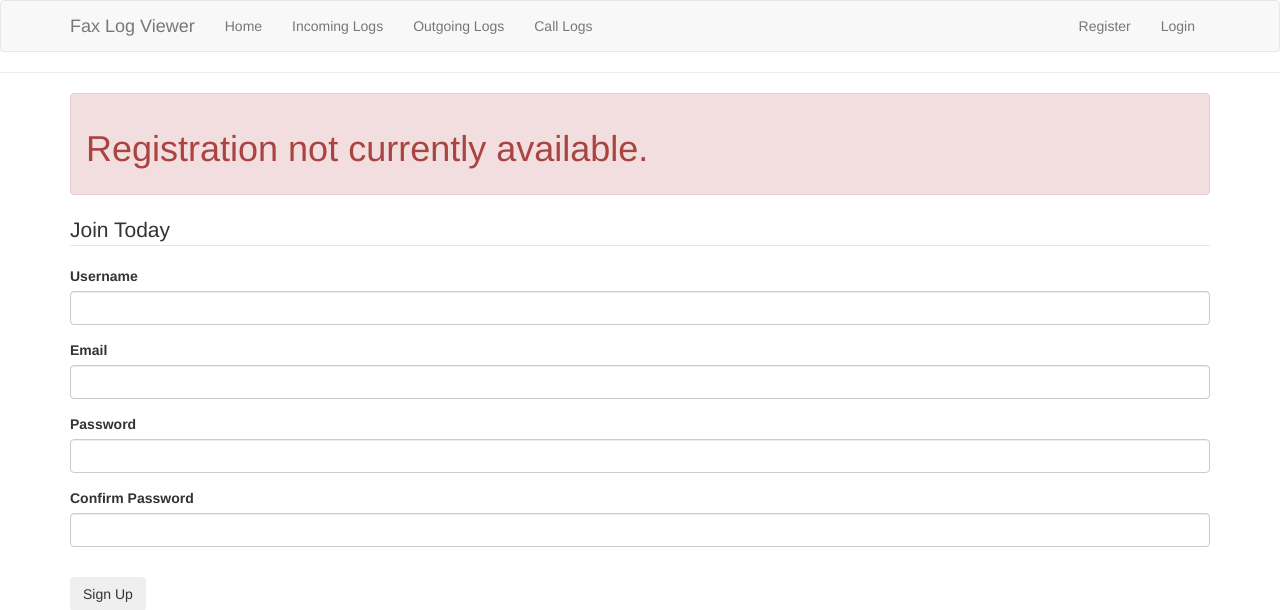
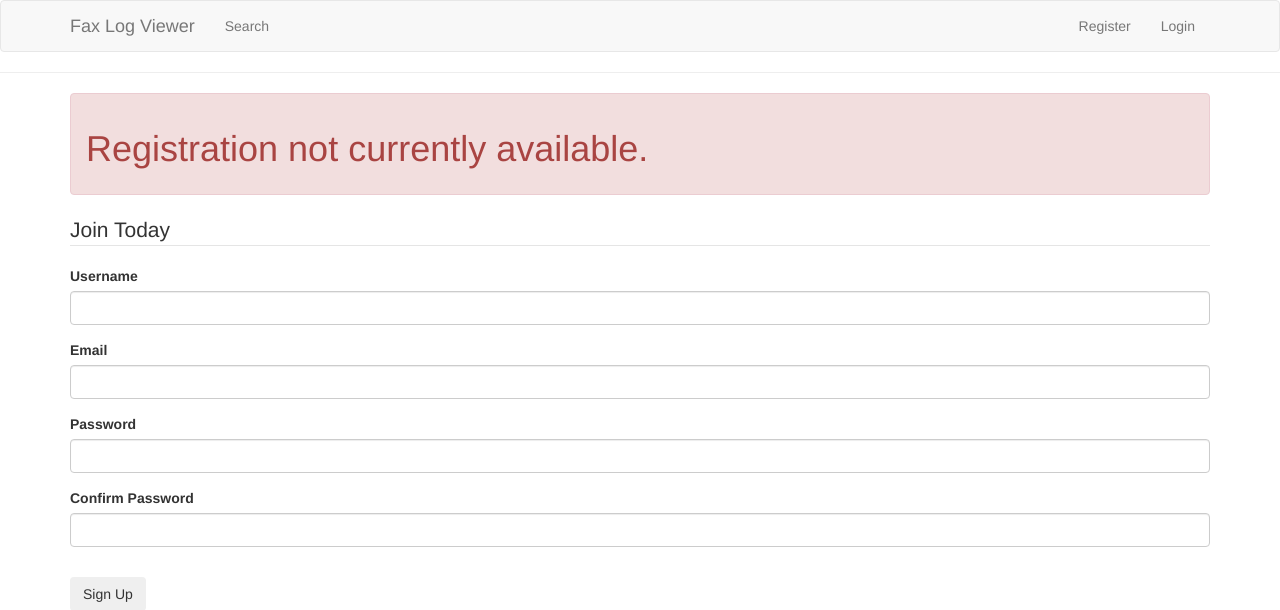
Before and after one commit to knuckle73/FaxLogViewer, a Flask app: page /register in a window 1280 px wide. Shown: the top 610 px of the page. Run offline with Flask 2, Linux system fonts and the light colour scheme; parts of the project's set-up code (start-up, migrations or seed data) failed here and were passed over; some libraries are stand-ins or nearby versions.

Commit message:
Worked on search template, and passing data to other templates

```diff
--- a/FaxLogViewer/Forms.py
+++ b/FaxLogViewer/Forms.py
@@ -1,5 +1,6 @@
 from flask_wtf import FlaskForm
-from wtforms import StringField, PasswordField, SubmitField, BooleanField, DateField, RadioField
+from wtforms import StringField, PasswordField, SubmitField, BooleanField, RadioField
+from wtforms.fields.html5 import DateField
 from wtforms.validators import DataRequired, Length, Email, EqualTo, optional
 
 
@@ -20,7 +21,7 @@ class LoginForm(FlaskForm):
 
 class SearchForm(FlaskForm):
 	DateStart = DateField('Start Date', format='%Y-%m-%d', validators=[DataRequired()])
-	DateEnd = DateField('End Date', format='%Y-%m-%d', validators=[optional])
+	DateEnd = DateField('End Date', format='%Y-%m-%d', validators=[optional()])
 	criteria = StringField('Search Criteria')
-	LogType = RadioField('Select Record Type', choices=[(1, 'Incoming Faxes'),(2, 'Outgoing Faxes')])
+	LogType = RadioField('Select Record Type', choices=[(1, 'Incoming Faxes'), (2, 'Outgoing Faxes')], default=[1])
 	submit = SubmitField('Search')
--- a/FaxLogViewer/routes.py
+++ b/FaxLogViewer/routes.py
@@ -1,37 +1,49 @@
 from flask import render_template, flash, redirect, url_for
 from FaxLogViewer import app, mysql
 from FaxLogViewer.Forms import LoginForm, RegistrationForm, SearchForm
+from datetime import timedelta
+
+
+
 
 
 @app.route('/')
+@app.route('/home')
+def home():
+	return render_template('home.html', title='Home')
 
 
+@app.route('/search', methods=['GET', 'POST'])
+def search():
+	form = SearchForm()
+	#if form.validate_on_submit():
+	datestart = form.DateStart.data
+	if not form.DateEnd.data:
+		dateend = datestart
+	else:
+		dateend = form.DateEnd.data
+	criteria = form.criteria.data
+	searchinfo = '{} {} {}'.format(datestart, dateend, criteria)
+	print("Length before passing to function: ", len(searchinfo))
+	if form.LogType.data == "1":
+		print("Incoming - Start date: " + str(datestart) + " End date: " + str(dateend) + " Search data: " + criteria)
+		return redirect(url_for('incoming', data=searchinfo))
+	elif form.LogType.data == "2":
+		print("Outgoing - Start date: " + str(datestart) + " End date: " + str(dateend) + " Search data: " + criteria)
+		return redirect(url_for('outgoing', data=searchinfo))
+	else:
+		flash('No log type was selected!')
+	return render_template('search.html', title='Search', form=form)
 
-@app.route('/home', methods=['GET', 'POST'])
-def home():
-	form = SearchForm()
-	if form.validate_on_submit():
-		datestart = form.DateStart.data
-		dateend = form.DateEnd.data
-		criteria = form.criteria.data
-		if form.LogType.choices == 1:
-			flash(" Incoming Start date: " + str(start) + " End date: " + str(end) + " Search data: " + data)
-			#return url_for(incoming(datestart, dateend, criteria))
-		elif form.LogType.choices == 2:
-			flash(" Outgoing Start date: " + str(start) + " End date: " + str(end) + " Search data: " + data)
-			#return url_for(outgoing(datestart, dateend, criteria))
-		else:
-			flash('No log type was selected!')
-
-	return render_template('home.html', title='Search', form=form)
-
-
-@app.route('/incoming')
-def incoming():   #start, end, data
+@app.route('/incoming/<data>', methods=['GET', 'POST'])
+def incoming(data):
 	cur = mysql.connection.cursor()
-	#flash("Start date: " + str(start) + " End date: " + str(end) + " Search data: " + data)
+	print("Variable type: ", type(data))
+	print("Length after passing: ", len(data))
+	print(" Incoming - Start date: " + data[1] + " End date: " + data[2] + " Search data: " + data[3])
+	criteria = (data[1], data[2])
 	result = cur.execute("SELECT ifid, oid, rcvd_timestamp, state, recipient_name, num_pages, delivery_results, "
-						 "caller_name FROM faxlogs_db.incoming_faxes ORDER BY ifid DESC LIMIT 100")
+						 "caller_name FROM faxlogs_db.incoming_faxes WHERE rcvd_timestamp >= %s AND rcvd_timestamp < %s", criteria)
 
 	incoming = cur.fetchall()
 
@@ -60,10 +72,10 @@ def rcvd(id):
 	return render_template('rcvd.html', detail=detail)
 
 
-@app.route('/outgoing')
+@app.route('/outgoing', methods=['GET', 'POST'])
 def outgoing(): #start, end, data
 	cur = mysql.connection.cursor()
-	#flash("Start date: " + str(start) + " End date: " + str(end) + " Search data: " + data)
+	print("Outgoing - Start date: " + str(data[1]) + " End date: " + str(data[2]) + " Search data: " + data[3])
 	result = cur.execute("SELECT ofid, oid, sent_timestamp, state, username, sender_name FROM "
 						 "faxlogs_db.outbound_faxes ORDER BY ofid DESC LIMIT 100")
 
--- a/FaxLogViewer/templates/includes/_navbar.html
+++ b/FaxLogViewer/templates/includes/_navbar.html
@@ -11,12 +11,8 @@
         </div>
         <div id="navbar" class="collapse navbar-collapse">
           <ul class="nav navbar-nav">
-            <li><a href="/">Home</a></li>
-			<li><a href="/incoming">Incoming Logs</a></li>
-			<li><a href="/outgoing">Outgoing Logs</a></li>
-            <li><a href="/calls">Call Logs</a></li>
+            <li><a href="/search">Search</a></li>
           </ul>
-
           <ul class="nav navbar-nav navbar-right">
             {% if session.logged_in %}
               <li><a href="/dashboard">Dashboard</a></li>
```
Also changed, not shown: FaxLogViewer/templates/home.html (+4 -69 lines), FaxLogViewer/templates/search.html (added, +72 -0 lines).
